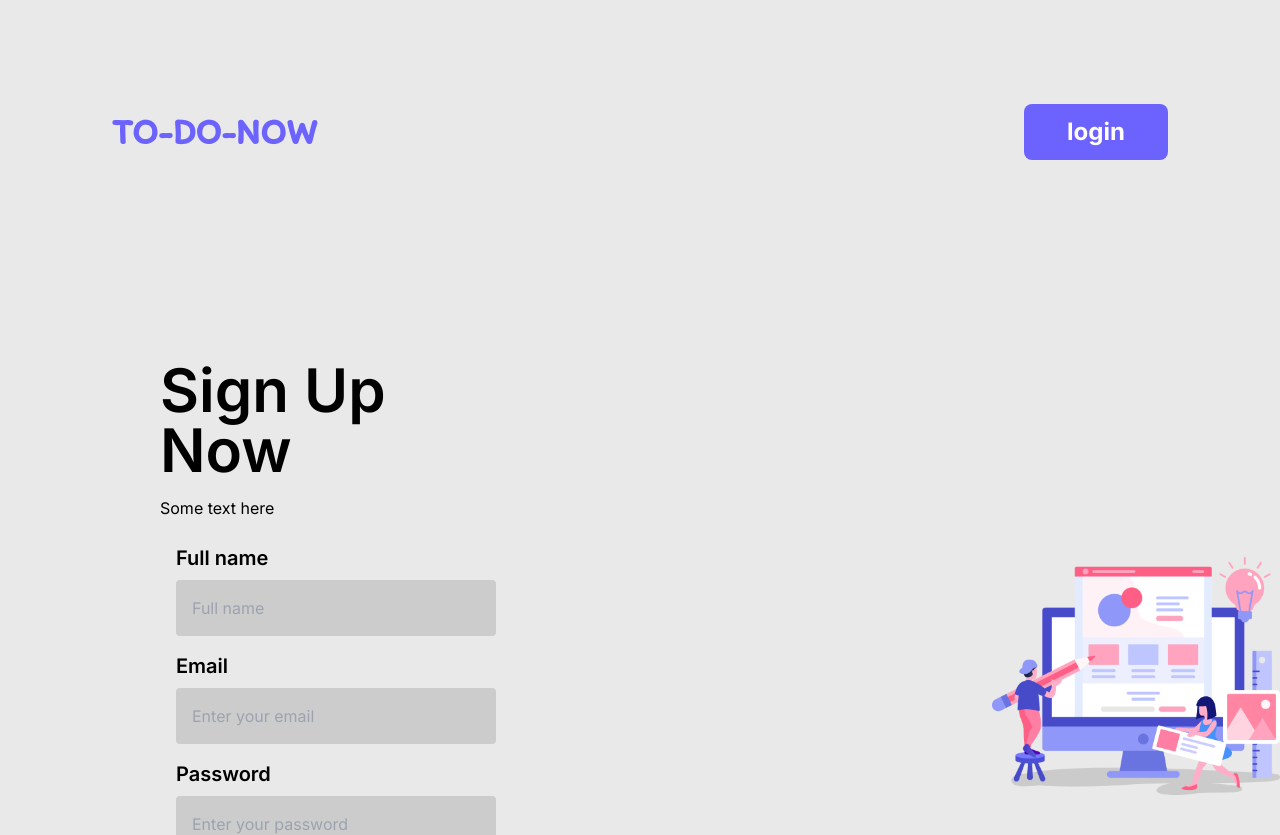
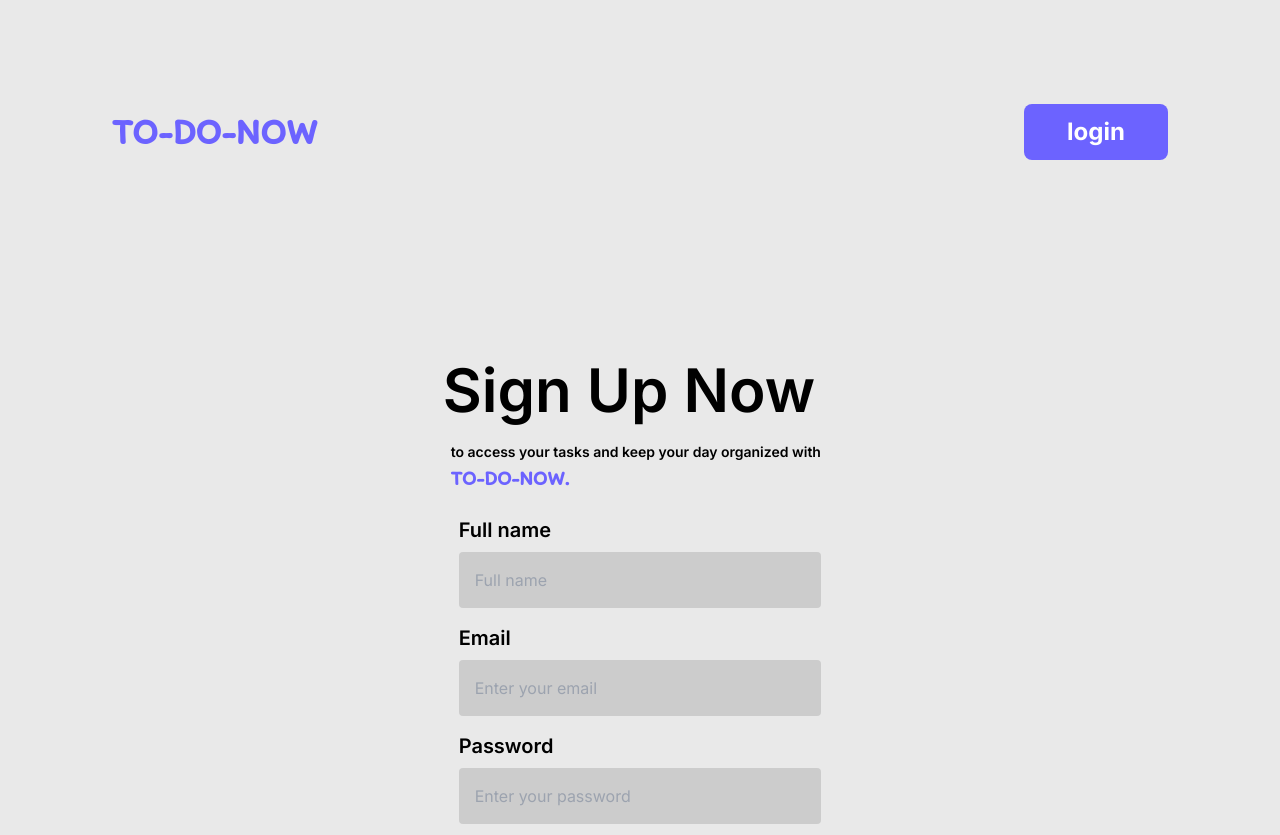
Before and after one commit to zrabhi/Nutritech-Agro-Test, a Next.js app in the folder to-do-list/client/: page / in a window 1280 px wide. Shown: the top 835 px of the page. Built offline with nearby package versions, Linux system fonts and the light colour scheme.

Commit message:
minor changes and adding readme

```diff
--- a/to-do-list/client/src/app/dashboard/page.tsx
+++ b/to-do-list/client/src/app/dashboard/page.tsx
@@ -130,7 +130,7 @@ export default function Home() {
             value={task}
             onChange={(e) => settask(e.target.value)}
           />
-          <div className="mt-[10rem] flex items-end justify-between ml-6 mr-6">
+          <div className="mt-[4rem] flex items-end justify-between ml-6 mr-6">
             <button
               className="w-[92px] rounded-xl font-inter text-[#6C63FF] h-[42px] bg-[#fff] border-2 border-[#6C63FF]"
               onClick={closeModal}
--- a/to-do-list/client/src/app/login/page.tsx
+++ b/to-do-list/client/src/app/login/page.tsx
@@ -68,12 +68,12 @@ export default function Home() {
   return (
     <div className="min-h-screen flex flex-col">
       <Header name="Sign Up" />
-      <div className="flex flex-col sm:flex-row h-full  items-center sm:gap-[9rem]">
+      <div className="flex flex-col items-center sm:justify-center w-full h-full">
         <div className="container sm:w-1/3 w-full sm:my-24 sm:mx-36 m-4 flex flex-col justify-center px-4">
           <h1 className="sm:text-6xl text-2xl font-inter font-semibold mb-4">
             Login Now
           </h1>
-          <p className="mb-4">
+          <p className="mb-4 text-sm font-semibold ">
             Hi ,Welcome back! Sign in to access your tasks and keep your day
             organized with TO-DO-NOW.
           </p>
@@ -118,13 +118,13 @@ export default function Home() {
             </h1>
           </div>
         </div>
-        <div className="sm:w-1/3  hidden sm:flex justify-start items-center">
+        {/* <div className="sm:w-1/3  hidden sm:flex justify-start items-center">
           <Image
             src={Picture}
             className="sm:h-full sm:w-full object-cover"
             alt="image"
           />
-        </div>
+        </div> */}
       </div>
     </div>
   );
--- a/to-do-list/client/src/app/page.tsx
+++ b/to-do-list/client/src/app/page.tsx
@@ -89,12 +89,17 @@ export default function Home() {
   return (
     <div className="min-h-screen flex flex-col">
       <Header name="login" />
-      <div className="flex flex-col sm:flex-row  h-full justify-center items-center sm:gap-[20rem]">
+      <div className="flex flex-col items-center sm:justify-center w-full h-full">
         <div className="container sm:w-1/3    sm:my-24 sm:mx-36 m-4 flex flex-col justify-center px-4">
           <h1 className="sm:text-6xl text-2xl font-inter font-semibold mb-4">
-            Sign Up Now
+            Sign Up Now<br/>
           </h1>
-          <p className="mb-4">Some text here</p>
+          <p className="mb-4 ml-2 font-inter text-sm font-semibold">to access your tasks and keep your day
+            organized with
+            <span className="text-Purple text-xl font-itim">
+             {" "} TO-DO-NOW.
+            </span>
+          </p>
           <form onSubmit={handleSubmit}>
             <div className="px-4 py-2">
               <h1 className="text-xl font-semibold mb-2">Full name</h1>
@@ -147,13 +152,13 @@ export default function Home() {
             </h1>
           </div>
         </div>
-        <div className="sm:w-1/3  hidden sm:flex justify-start items-center">
+        {/* <div className="sm:w-1/3  hidden sm:flex justify-start items-center">
           <Image
             src={Picture}
             className="sm:h-full sm:w-full object-cover"
             alt="image"
           />
-        </div>
+        </div> */}
       </div>
     </div>
   );
```
Also changed, not shown: 2 other files (tests, documents, lock files or other folders).
